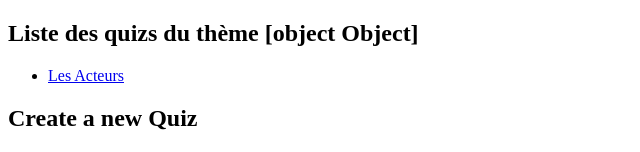
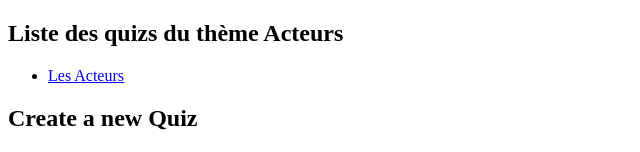
Before and after one commit to 2019-2020-ps6/2022-2023-ps6-poly-esprit, an Angular app in the folder front-end/: page /themes/1 in a window 1280 px wide. Shown: the top 152 px of the page, without its empty margins (0-640 px from the left). Built offline with nearby package versions, Linux system fonts and the light colour scheme.

Commit message:
fix sur themeName dans l'affichage des quiz

```diff
--- a/front-end/src/app/quiz-list-display/quiz-list-display.component.html
+++ b/front-end/src/app/quiz-list-display/quiz-list-display.component.html
@@ -1,4 +1,4 @@
-<h2>Liste des quizs du thème {{ quizzes }}</h2>
+<h2>Liste des quizs du thème {{themeName}}</h2>
 <ul>
     <li *ngFor="let quiz of quizzes">
         <a class="navigation" [routerLink]="['/game-page', quiz.id]">
```
